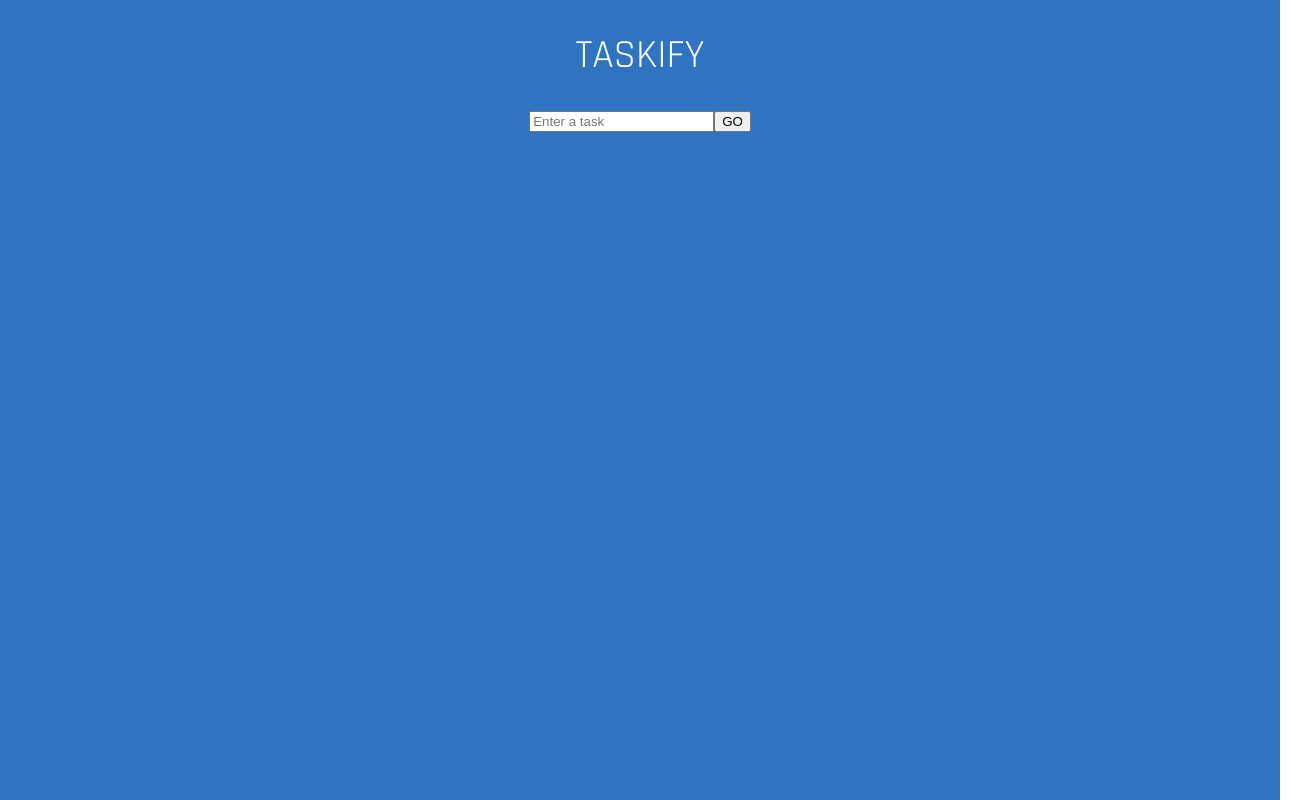
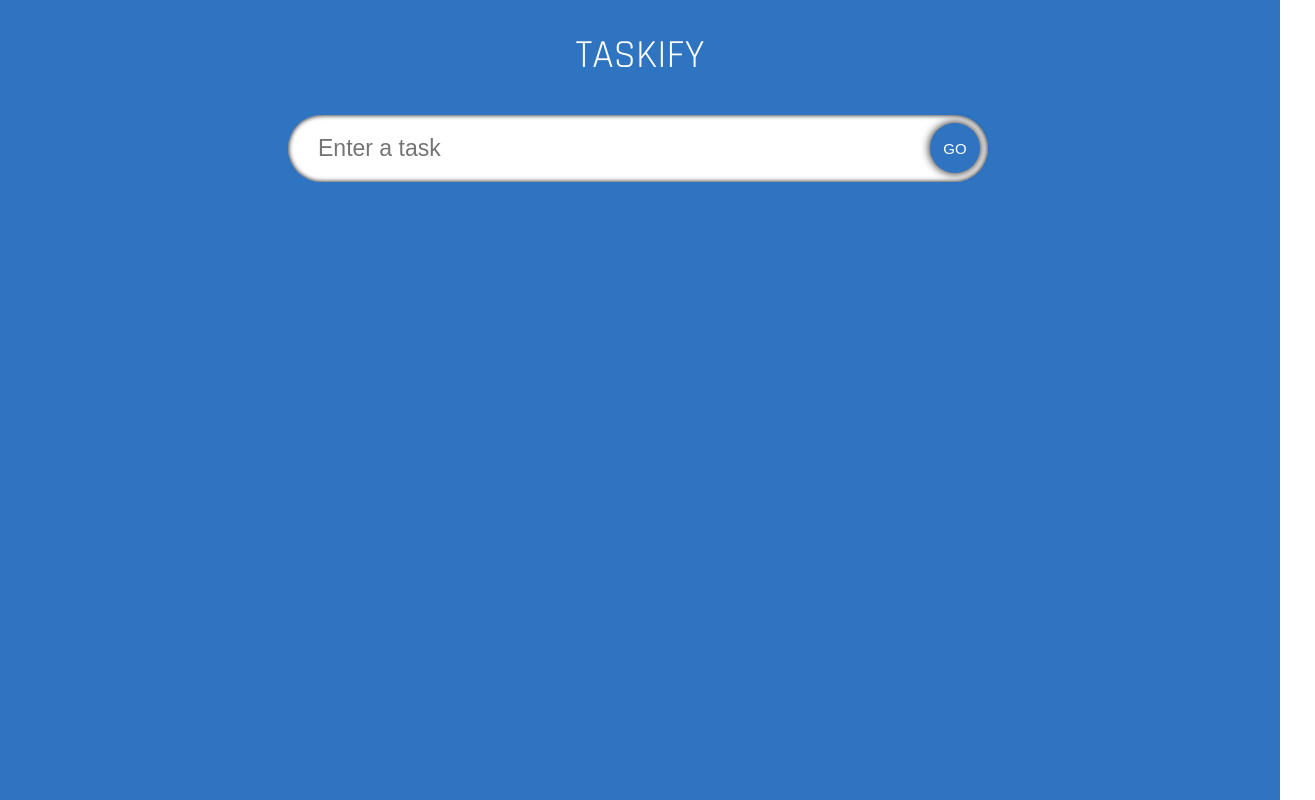
Before and after one commit to Prathameshp98/taskify, a React (Create React App) app: page / in a window 1280 px wide. Shown: the whole page, 1315 px wide, since content can reach past the window. Built offline with nearby package versions, Linux system fonts and the light colour scheme; the HTML template or start-up script is replaced by a standard one.

Commit message:
inputs styling and states

```diff
--- a/src/App.tsx
+++ b/src/App.tsx
@@ -1,16 +1,18 @@
-import React from 'react';
+import React, { useState } from 'react';
 import './App.css';
 
 import InputField from './components/InputField';
 
 const App: React.FC = () => {
 
+  const [todo, setTodo] = useState<string | number>("")
+
   return (
     <div className="App">
       <span className="heading">Taskify</span>
-      <InputField />
+      <InputField todo={todo} setTodo={setTodo}/>
     </div>
   );
-}
+};
 
 export default App;
--- a/src/components/InputField.tsx
+++ b/src/components/InputField.tsx
@@ -1,11 +1,28 @@
 import React from 'react'
 import './styles.css'
 
-const InputField: React.FC = () => {
+interface Props {
+    todo: string | number;
+    setTodo: React.Dispatch<React.SetStateAction<string | number>>;
+}
+
+const InputField: React.FC<Props> = ({ todo, setTodo }) => {
   return (
     <form className='input'>
-        <input type='text' className='input__box' placeholder='Enter a task' />
-        <button type='submit' className='input__submit'>GO</button>
+        <input
+            type='text'
+            className='input__box'
+            placeholder='Enter a task'
+            value={todo}
+            onChange={
+                (e) => {
+                    setTodo(e.target.value)
+                }
+            }
+        />
+        <button
+            type='submit'
+            className='input__submit'>GO</button>
     </form>
   )
 }
--- a/src/components/styles.css
+++ b/src/components/styles.css
@@ -0,0 +1,54 @@
+.input {
+    display: flex;
+    width: 100%;
+    position: relative;
+    align-items: center;
+    justify-content: center;
+    margin-right: -70px;
+}
+
+.input__box {
+    width: 50%;
+    border-radius: 50px;
+    padding: 20px 30px;
+    font-size: 23px;
+    border: none;
+    transition: 0.2s;
+    box-shadow: inset 0 0 5px #000;
+}
+.input__box:focus {
+    box-shadow: 0 0 10px 1000px rgba(0, 0, 0, 0.5);
+    outline: none;
+}
+
+.input__submit {
+    position: relative;
+    width: 50px;
+    height: 50px;
+    margin: 12px;
+    border-radius: 50px;
+    right: 70px;
+    border: none;
+    font-size: 15px;
+    background-color: #2f74c0;
+    color: #fff;
+    transition: 0.2s all;
+    box-shadow: 0 0 10px #000;
+}
+.input__submit:hover {
+    background-color: #388ae2;
+}
+.input__submit:active {
+    transform: scale(0.8);
+    box-shadow: 0 0 5px #000;
+}
+
+@media(max-width: 800px) {
+    .input__box {
+        width: 100%;
+    }
+
+    .input__submit {
+        width: 65px;
+    }
+}
```
